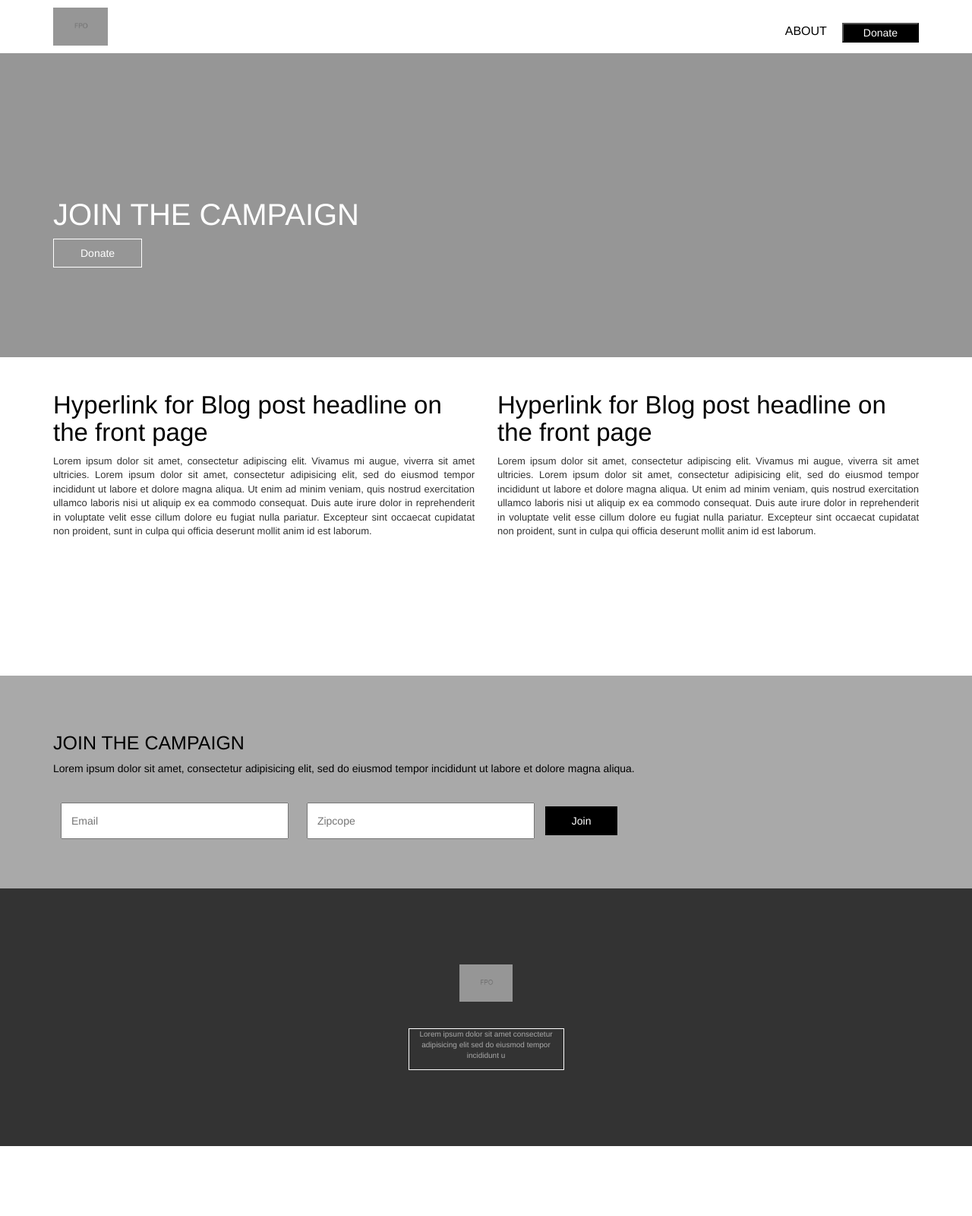
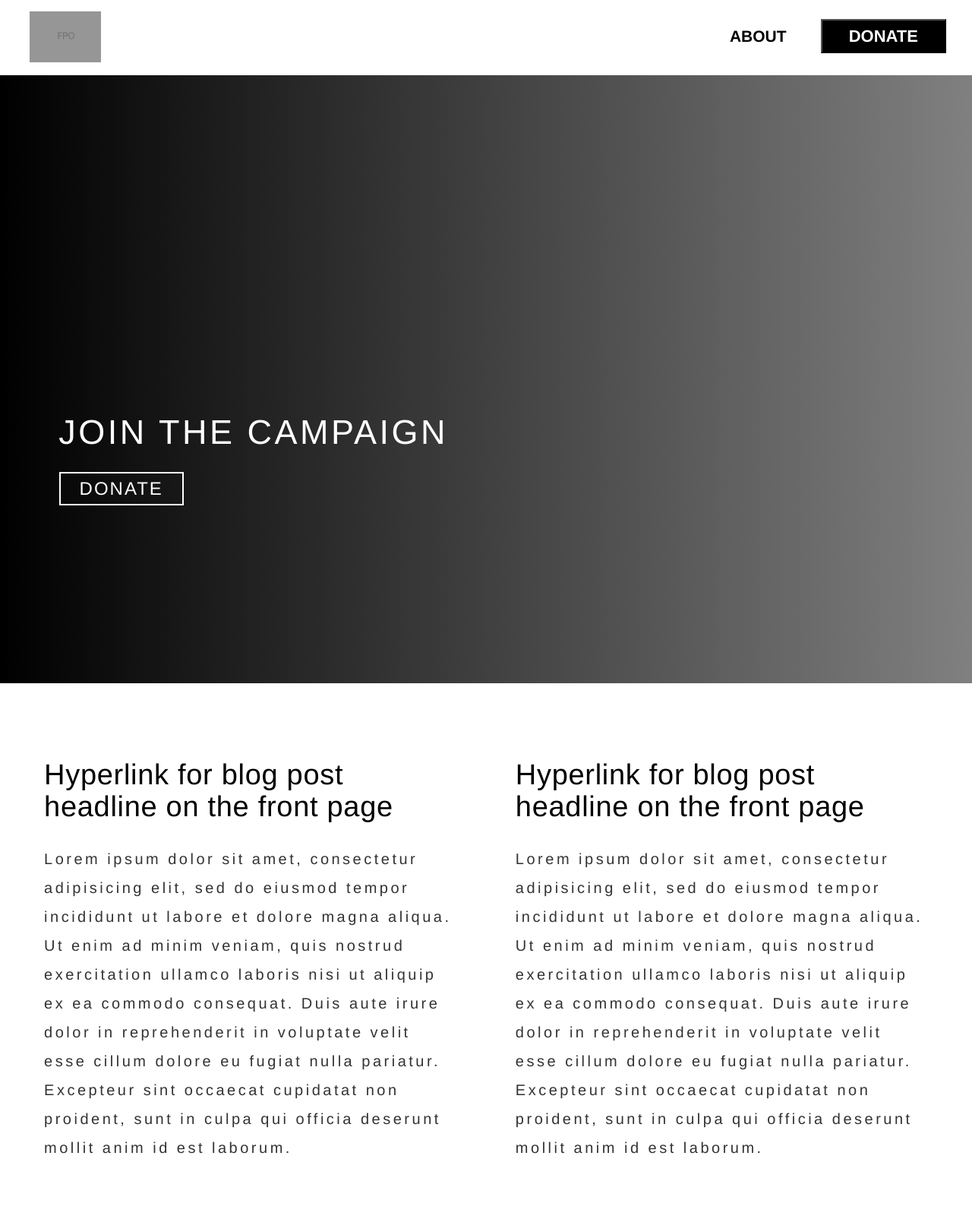
Before and after one commit to kekaduval/MiddleSeat-Kduval, a plain HTML site: page index.html in a window 1280 px wide. Shown: the top 1600 px of the page at 76% size. Before the commit the page ends 1508 px from the top, so only its background shows below. Drawn offline with nearby package versions, Linux system fonts and the light colour scheme.

Commit message:
right sizing desktop

```diff
--- a/assets/css/style.css
+++ b/assets/css/style.css
@@ -1,78 +1,94 @@
 
-    body {
+   body {
       padding: 0;
-      margin: 0;
       font-family: 'Roboto', sans-serif;
     }
 
     /* Global container */
     .container {
-      width: 90%;
-      margin: auto;
-      overflow: hidden;
+      width: 97% !important;
     }
 
     /*  Header*/
     header {
       background: white;
       padding-top: 10px;
-      min-height: 70px;
+      min-height: 99px;
+      width: 100%;
     }
     header a {
       color: black;
-      text-decoration: none;
+      text-decoration: none !important;
       text-transform: uppercase;
-      font-size: 16px;
+      font-size: 21px;
+      font-weight: bold;
     }
 
     header li {
-      float: left;
       display: inline;
-      padding: 0 20px 0 20px;
+      padding-right: 30px;
+      text-decoration: none !important;
+    }
+    header nav {
+      float: right;
+      margin-top: 15px;
     }
 
-    ul {
-      padding: 0;
-      overflow: hidden;
-    }
+    nav li {
+      font-size: 15px;
+      margin-right: 11px;
+      }
 
     header img {
       float: left;
-      height: 50px;
+      height: 67px;
+      width: 94px;
       overflow: hidden;
-    }
-
-    header nav {
-      float: right;
-      margin-top: 20px;
+      margin-left: 4.5px;
+      margin-top: 5px;
     }
 
     .button_3 {
       background: black;
       color: white !important;
+      width: 165px;
+      height: 45px;
+      text-transform: uppercase;
+      font-weight: bold;
+      font-size: 22px !important;
+      /* margin: 0 auto; */
     }
 
-    #part2 {
-      min-height: 400px;
-      background-image: url("../images/fpo.png");
-      /* background-image: linear-gradient(to right, black, gray); */
+  #part2 {
+    width: 100%;
+    height: 800px;
+    /* background-image: url("../images/fpo.png"); */
+    background-image: linear-gradient(to right, black, gray);
     }
 
     #part2 h1 {
-      margin-top: 190px;
-      font-size: 40px;
-      margin-bottom: 10px;
+      font-size: 45px;
+      margin-bottom: 30px;
+      margin-left: 43px;
       color: white;
       text-transform: uppercase;
+      letter-spacing: 3.5px;
+      margin-top: 444.5px;
+
     }
 
     .button_2 {
-      height: 38px;
+      height: 44px;
+      width: 164px;
       background: none;
-      border: 1px solid white;
-      padding-left: 35px;
-      padding-right: 35px;
+      border: 2.5px solid white;
+      letter-spacing: 2px;
+      text-align: center;
       color: #ffffff;
+      font-size: 24px;
+      text-transform: uppercase;
+      margin-left: 43.5px;
+      margin-top: -2.25px;
     }
 
     /* Newsletter */
@@ -80,51 +96,93 @@
       padding: 55px;
       color: black;
       background: #a9a9a9;
+      height: 400px;
+      width: 100%;
     }
 
     #newsletter h2 {
       text-transform: uppercase;
-      font-size: 25px;
+      font-size: 42px;
+      margin-top: -5px;
+      letter-spacing: 5px;
+
+    }
+
+    #newsletter p {
+      line-height: 25px;
+      font-size: 21px;
+      margin-top: 29px;
+      letter-spacing: 2.5px;
     }
 
     #newsletter form {
       float:left;
-      margin-top: 15px;
+      margin-top: 8px;
+      text-align: center;
+      margin-left: -2px;
+
     }
 
-    #newsletter input[type="email"], input[type="number"] {
-      padding: 12px;
-      width: 300px;
-      margin: 10px;
+    #newsletter input[type="email"] {
+      padding: 25px;
+      width: 630px;
+      height: 86px;
+      font-size: 35px;
     }
+
+    #newsletter input[type="number"]{
+      width: 376px;
+      height: 86px;
+      padding: 28px;
+      font-size: 38px;
+      margin-left: 44px;
+    }
+
+    #newsletter button[type=submit1] {
+        width: 249px;
+        height: 86px;
+        background: black;
+        border: 0;
+        text-align: center;
+        text-transform: uppercase;
+        font-size: 21px;
+        color: #ffffff;
+        margin-left: 25px;
+        letter-spacing: 5px;
+        font-weight: bold;
+      }
+
+      .form-inline {
+        flex-flow: row wrap;
+      }
+
+      .form-inline input {
+        border: none;
+        vertical-align: middle;
+      }
 
     h3 a {
       text-decoration: none !important;
       color: black !important;
     }
-      /* join  button  */
-      .button_1 {
-        height: 38px;
-        background: black;
-        border: 0;
-        padding-left: 35px;
-        padding-right: 35px;
-        color: #ffffff;
-      }
 
     #part3 {
-      margin-top: 25px;
+      margin-top: 80px;
       padding-bottom: 170px;
+      width: 100%;
+      height: 900px;
     }
 
     #part3 h3 {
-      font-size: 33px;
-
+      font-size: 38px;
+      margin-bottom: 28px;
+      letter-spacing: 0.7px;
     }
 
     #part3 p {
-      font-size: 13px;
-      text-align: justify;
+      font-size: 20px;
+      line-height: 38px;
+      letter-spacing: 3.5px;
 
       }
 
@@ -136,37 +194,50 @@
       font-size: 20px;
     }
 
-    /* footer */
+    /* FOOTER */
     footer {
       padding: 100px;
       color: #a9a9a9;
       background-color: #333333;
       text-align: center;
-      height: 100%;
+      height: 500px;
     }
 
-    #logo1 img{
-      width: 70px;
+      #logo1 img{
+      width: 219px;
+      height: 154px;
+      margin-top: -20px;
+    }
+/* THE BOX IN THE FOOTER */
+     .border {
+      margin-top: 105px;
+      border: 3px solid gray;
+      font-size: 14px;
+      width: 493px;
+      height: 76px;
+      text-align: center;
+      display: inline-block;
+      color: gray;
+      letter-spacing: 1.5px;
+      font-weight: bold;
     }
 
- .border {
-   margin-top: 35px;
-  border: 1px solid white;
-  font-size: 10px;
-  width: 205px;
-  text-align: center;
-  display: inline-block;
+      .border p {
+      margin-top: 9px;
+    }
 
-}
     /* Media Queries / Responsive*/
-
     @media(max-width: 768px) {
       header nav,
       #newsletter h1,
-      #newsletter form {
+      #newsletter form, #part3{
         float: none;
         text-align: center;
         width: 100%;
+      }
+
+      #newsletter{
+        height: 100%;
       }
 
      .toggle {
@@ -178,6 +249,7 @@
        width: 100%;
        display: none;
      }
+
      header img{
        margin-top: 7px;
      }
@@ -194,21 +266,25 @@
         margin-top:40px;
       }
 
-      #newsletter button {
-        display:block;
-        width:100%;
+      #newsletter form input[type="email"], input[type="number"], button[type="submit1"]{
+        height: 100%;
+        display: block !important;
+        height: 60px !important;
+        width: 375px !important;
+        margin: 15px 0;
       }
 
-      #newsletter form input[type="email"], input[type="number"]{
-        width:100%;
-        margin: auto;
+      #part3{
+        height: auto;
+        text-align: left;
       }
 
-      form input {
-        margin-bottom: 10px !important;
+      .border  {
+        width: auto;
+        height: auto;
       }
 
-      #newsletter form input{
-        margin-bottom: 10px;
+      .border p{
+        font-size: 15px;
       }
     }
--- a/index.html
+++ b/index.html
@@ -4,10 +4,11 @@
   <head>
     <meta charset="utf-8">
     <meta name="viewport" content="width=device-width">
+    <!-- <meta name="viewport" content="width=device-width, initial-scale=1, maximum-scale=1, user-scalable=no"> -->
     <link rel="stylesheet" href="https://use.fontawesome.com/releases/v5.8.1/css/all.css" integrity="sha384-50oBUHEmvpQ+1lW4y57PTFmhCaXp0ML5d60M1M7uH2+nqUivzIebhndOJK28anvf" crossorigin="anonymous">
     <link rel="stylesheet" href="assets/css/style.css">
-    <link rel="stylesheet" href="https://maxcdn.bootstrapcdn.com/bootstrap/3.3.4/css/bootstrap.min.css">
-    <link rel="stylesheet" href="https://maxcdn.bootstrapcdn.com/bootstrap/3.3.4/css/bootstrap-theme.min.css">
+     <link rel="stylesheet" href="https://maxcdn.bootstrapcdn.com/bootstrap/3.3.4/css/bootstrap.min.css">
+    <!-- <link rel="stylesheet" href="https://maxcdn.bootstrapcdn.com/bootstrap/3.3.4/css/bootstrap-theme.min.css"> -->
     <link href="https://fonts.googleapis.com/css?family=Roboto" rel="stylesheet">
 
   </head>
@@ -18,7 +19,7 @@
     <header>
       <div class="container">
         <!-- <div id="logo"> -->
-          <img src="assets/images/fpo.png" alt="logo">
+          <img src="assets/images/fpo.png" alt="logo" style="height:76px width 100px">
         <!-- </div> -->
       <nav>
         <div class="toggle">
@@ -26,7 +27,7 @@
         </div>
         <ul>
           <li> <a href="#">About</a> </li>
-        <button class="button_3"> <li> Donate </li> </button>
+        <button class="button_3"> Donate  </button>
         </ul>
       </nav>
       </div>
@@ -47,26 +48,39 @@
     <div class="container">
       <div class="row">
         <div class="col-sm-6">
-          <h3> <a href="#"> Hyperlink for Blog post headline on the front page </a> </h3>
-        <p>Lorem ipsum dolor sit amet, consectetur adipiscing elit. Vivamus mi augue, viverra sit amet ultricies. Lorem ipsum dolor sit amet, consectetur adipisicing elit, sed do eiusmod tempor incididunt ut labore et dolore magna aliqua. Ut enim ad minim veniam, quis nostrud exercitation ullamco laboris nisi ut aliquip ex ea commodo consequat. Duis aute irure dolor in reprehenderit in voluptate velit esse cillum dolore eu fugiat nulla pariatur. Excepteur sint occaecat cupidatat non proident, sunt in culpa qui officia deserunt mollit anim id est laborum. </p>
+          <div class="container">
+          <h3> <a href="#"> Hyperlink for blog post headline on the front page </a> </h3>
+        <p>Lorem ipsum dolor sit amet, consectetur adipisicing elit, sed do eiusmod tempor incididunt ut labore et dolore magna aliqua. Ut enim ad minim veniam, quis nostrud exercitation ullamco laboris nisi ut aliquip ex ea commodo consequat. Duis aute irure dolor in reprehenderit in voluptate velit esse cillum dolore eu fugiat nulla pariatur. Excepteur sint occaecat cupidatat non proident, sunt in culpa qui officia deserunt mollit anim id est laborum. </p>
     </div>
+  </div>
+
       <div class="col-sm-6">
-        <h3> <a href="#"> Hyperlink for Blog post headline on the front page </a> </h3>
-        <p>Lorem ipsum dolor sit amet, consectetur adipiscing elit. Vivamus mi augue, viverra sit amet ultricies. Lorem ipsum dolor sit amet, consectetur adipisicing elit, sed do eiusmod tempor incididunt ut labore et dolore magna aliqua. Ut enim ad minim veniam, quis nostrud exercitation ullamco laboris nisi ut aliquip ex ea commodo consequat. Duis aute irure dolor in reprehenderit in voluptate velit esse cillum dolore eu fugiat nulla pariatur. Excepteur sint occaecat cupidatat non proident, sunt in culpa qui officia deserunt mollit anim id est laborum. </p>
+        <div class="container">
+        <h3> <a href="#"> Hyperlink for blog post headline on the front page </a> </h3>
+        <p>Lorem ipsum dolor sit amet, consectetur adipisicing elit, sed do eiusmod tempor incididunt ut labore et dolore magna aliqua. Ut enim ad minim veniam, quis nostrud exercitation ullamco laboris nisi ut aliquip ex ea commodo consequat. Duis aute irure dolor in reprehenderit in voluptate velit esse cillum dolore eu fugiat nulla pariatur. Excepteur sint occaecat cupidatat non proident, sunt in culpa qui officia deserunt mollit anim id est laborum. </p>
     </div>
+  </div>
 </div>
     </div>
   </section>
 
 <!-- NEWSLETTER -->
   <section id="newsletter">
-  <div class="container">
+  <div class="container1">
     <h2>Join the campaign</h2>
-    <p> Lorem ipsum dolor sit amet, consectetur adipisicing elit, sed do eiusmod tempor incididunt ut labore et dolore magna aliqua. <p>
-      <form>
-        <input type="email" placeholder="Email">
-        <input type="number" placeholder="Zipcope">
+    <p> Lorem ipsum dolor sit amet, consectetur adipisicing elit, sed do eiusmod tempor <p>
+      <!-- <form>
+        <input type="email" placeholder="email address">
+        <input type="number" placeholder="zip cope">
         <button type="submit" class="button_1"> Join </button>
+      </form> -->
+      <form class="form-inline" action="/action_page.php">
+
+        <input type="email" placeholder="email address" name="email">
+
+        <input type="number" placeholder="zipcode" name="zipcode">
+
+        <button type="submit1">JOIN</button>
       </form>
   </div>
   </section>
@@ -78,7 +92,9 @@
       <img src="assets/images/fpo.png" alt="logo">
     </div>
   <div class="border">
-    <p> Lorem ipsum dolor sit amet consectetur adipisicing elit sed do eiusmod tempor incididunt u </p>
+    <p> PAID BY FOR BY ORGANISATION </p>
+    <p> 1621 MASSACHUSETTS AVE, WASHINGTON, D.C 20009 </p>
+
   </div>
   </footer>
 
```
Also changed, not shown: assets/images/logo.png (deleted).
